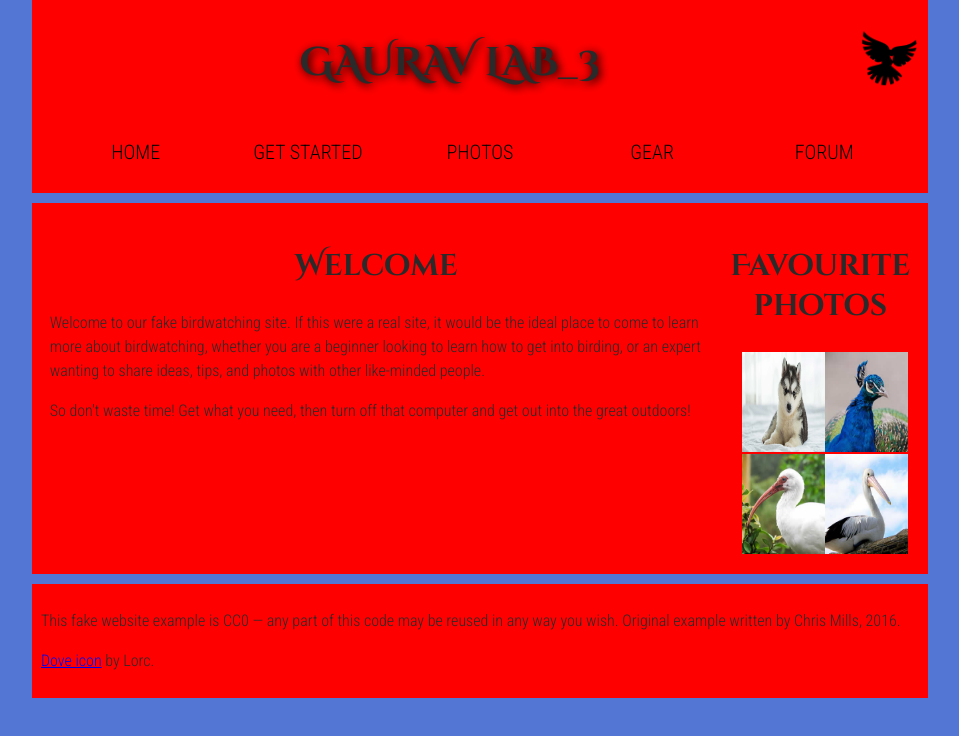
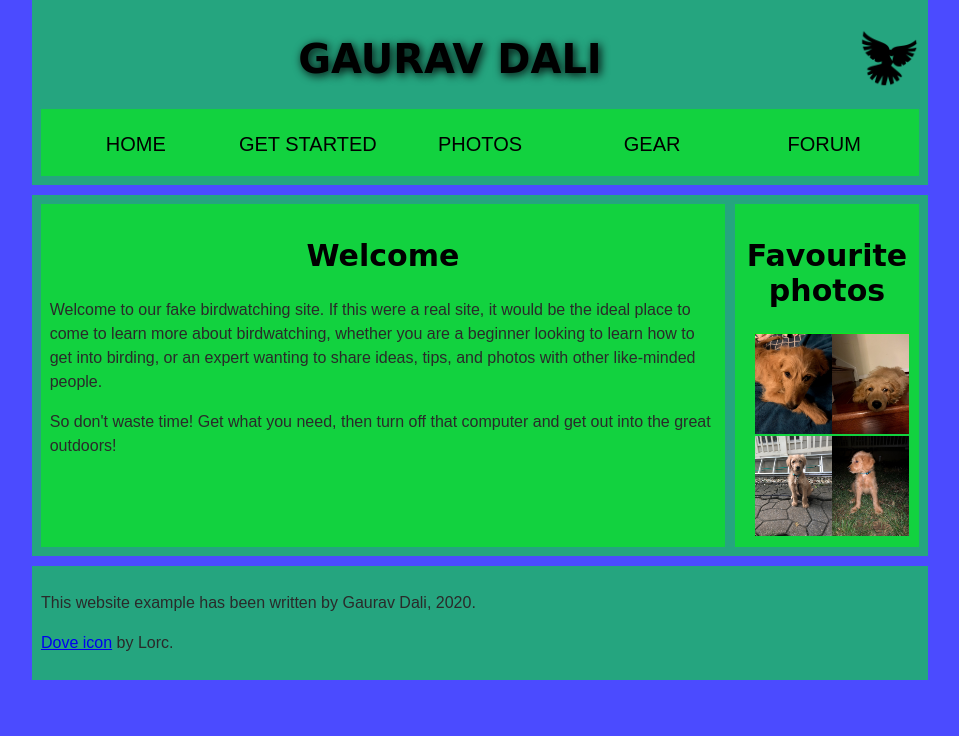
Before and after one commit to gdali10/gdali10.github.io, a plain HTML site: page Lab_3/index.html in a window 1280 px wide. Shown: the whole page, without its empty margins (160-1119 px from the left). Drawn offline with Linux system fonts and the light colour scheme; a web font is replaced by a local one.

Commit message:
Font changes

```diff
--- a/Lab_3/index.html
+++ b/Lab_3/index.html
@@ -2,8 +2,10 @@
 <html>
   <head>
     <meta charset="utf-8">
-    <title>Gaurav Lab_3</title>
+    <title>Gaurav Dali</title>
     <link href="https://fonts.googleapis.com/css?family=Roboto+Condensed:300|Cinzel+Decorative:700" rel="stylesheet">
+    <link href="https://fonts.google.com/specimen/Baloo+2?category=Display&selection.family=Baloo+2:wght@700|Concert+One" rel="stylesheet">
+    <link href="https://fonts.google.com/specimen/Pompiere?category=Display&selection.family=Baloo+2:wght@700|Concert+One|Pompiere" rel="stylesheet">
     <link rel="stylesheet" href ="style.css"
     <!--[if lt IE 9]>
       <script src="//html5shiv.googlecode.com/svn/trunk/html5.js"></script>
@@ -12,7 +14,7 @@
 
   <body>
 <header>
-      <h1>Gaurav Lab_3</h1>
+      <h1>Gaurav Dali</h1>
       <img src="dove.png" alt="a simple dove logo">
 
 <nav>
@@ -36,15 +38,15 @@
 <aside>
       <h2>Favourite photos</h2>
 <aside>
-      <a href="img2.jpg"><img src="img2.jpg" width="200" height="100" alt="Small black bird, black claws, long black slender beak, links to larger version of the image"></a>
-      <a href="favorite-2.jpg"><img src="favorite-2_th.jpg" width="200" height="100" alt="Top half of a pretty bird with bright blue plumage on neck, light colored beak, blue headdress, links to larger version of the image"></a>
-      <a href="favorite-3.jpg"><img src="favorite-3_th.jpg" width="200" height="100" alt="Top half of a large bird with white plumage, very long curved narrow light colored break, links to larger version of the image"></a>
-      <a href="favorite-4.jpg"><img src="favorite-4_th.jpg" width="200" height="100" alt="Large bird, mostly white plumage with black plumage on back and rear, long straight white beak, links to larger version of the image"></a>
+      <a href="img01.jpg"><img src="img01.jpg" width="200" height="100" alt="GoldenDoodle, links to larger version of the image"></a>
+      <a href="img02.jpg"><img src="img02.jpg" width="200" height="100" alt="A Goldendoodle is a dog crossbreed breed from a Goledn Retriever and a poodle, light colored beak, blue headdress, links to larger version of the image"></a>
+      <a href="img03.jpeg"><img src="img03.jpeg" width="200" height="100" alt="Goldendoodle's are hyperallergic, links to larger version of the image"></a>
+      <a href="img04.jpg"><img src="img04.jpg" width="200" height="100" alt="The can grow upto 18-22 inches, links to larger version of the image"></a>
 </aside>
 </aside>
 </main>
 <footer>
-      <p>This fake website example is CC0 — any part of this code may be reused in any way you wish. Original example written by Chris Mills, 2016.</p>
+      <p>This website example has been written by Gaurav Dali, 2020.</p>
 
       <p><a href="http://game-icons.net/lorc/originals/dove.html">Dove icon</a> by Lorc.</p>
 </footer>
--- a/Lab_3/style.css
+++ b/Lab_3/style.css
@@ -7,8 +7,7 @@ html, body {
 
 html {
   font-size: 10px;
-  background-color: #5376d4;
-  /*background-color: rgb(0, 132, 255);*/
+  background-color: rgba(0, 0, 255, 0.705);
 }
 
 body {
@@ -18,14 +17,21 @@ body {
 }
 
 /* || typography */
+h1 {
+  font-family: 'Baloo', cursive;
+}
 
-h1, h2, h3 {
-  font-family: 'Cinzel Decorative', cursive;
+h2 {
+  font-family: 'Pompiere', cursive;
+}
+
+h3 {
+  font-family: 'Pompiere', cursive;
   color: #2a2a2a;
 }
 
 p, input, li {
-  font-family: 'Roboto Condensed', sans-serif;
+  font-family: 'Pompiere', sans-serif;
   color: #2a2a2a;
 }
 
@@ -63,7 +69,7 @@ body > * {
 }
 
 main, header, nav, article, aside, footer, section {
-  background-color: rgba(0, 255, 0 0.5);
+  background-color: rgba(0,255,0,0.5);
   padding: 1%;
 }
 
```
Also changed, not shown: Lab_3/img01.jpg (added), Lab_3/img02.jpg (added), Lab_3/img03.jpeg (added), Lab_3/img04.jpg (added), Lab_3/img1.png (added).
